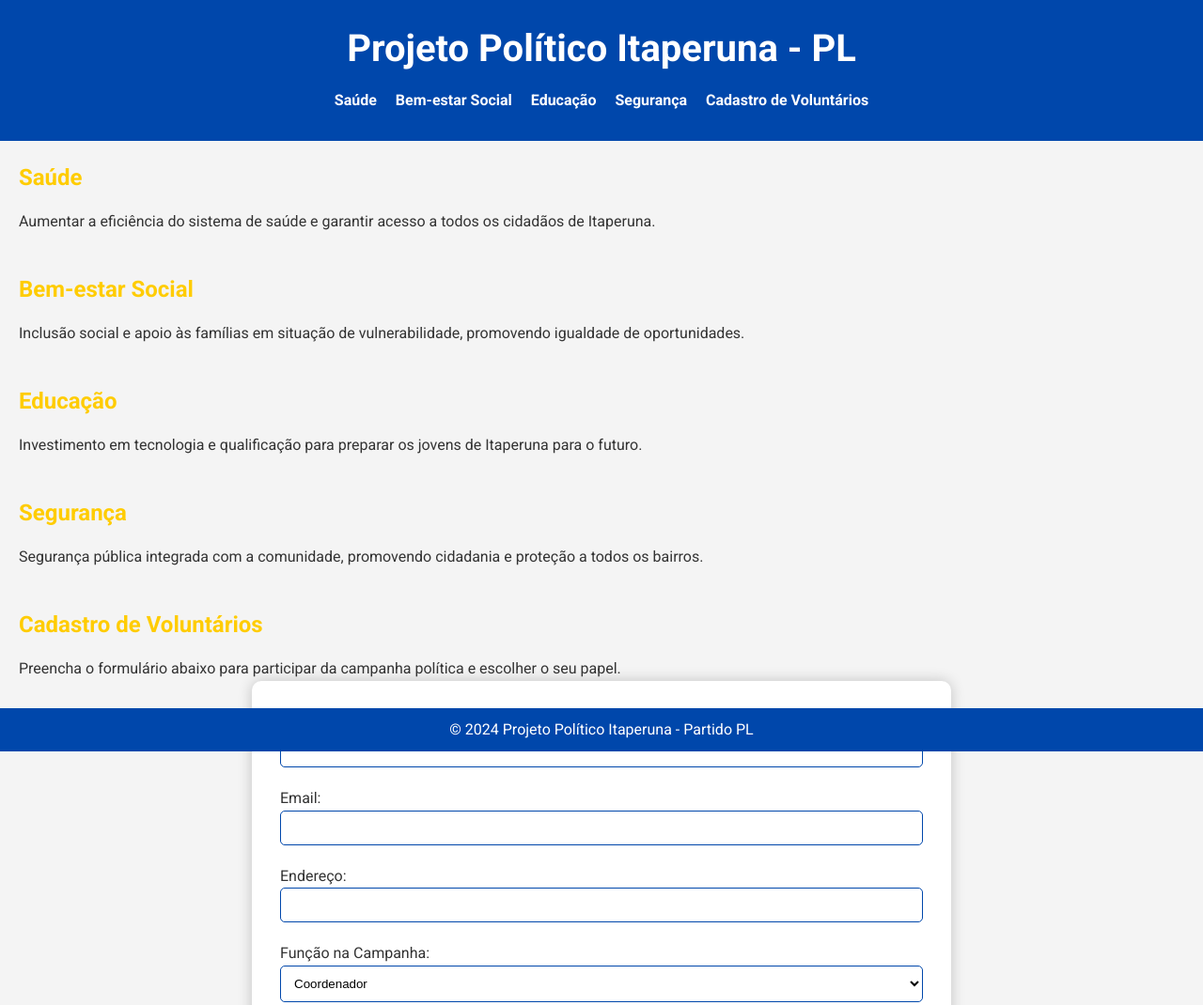
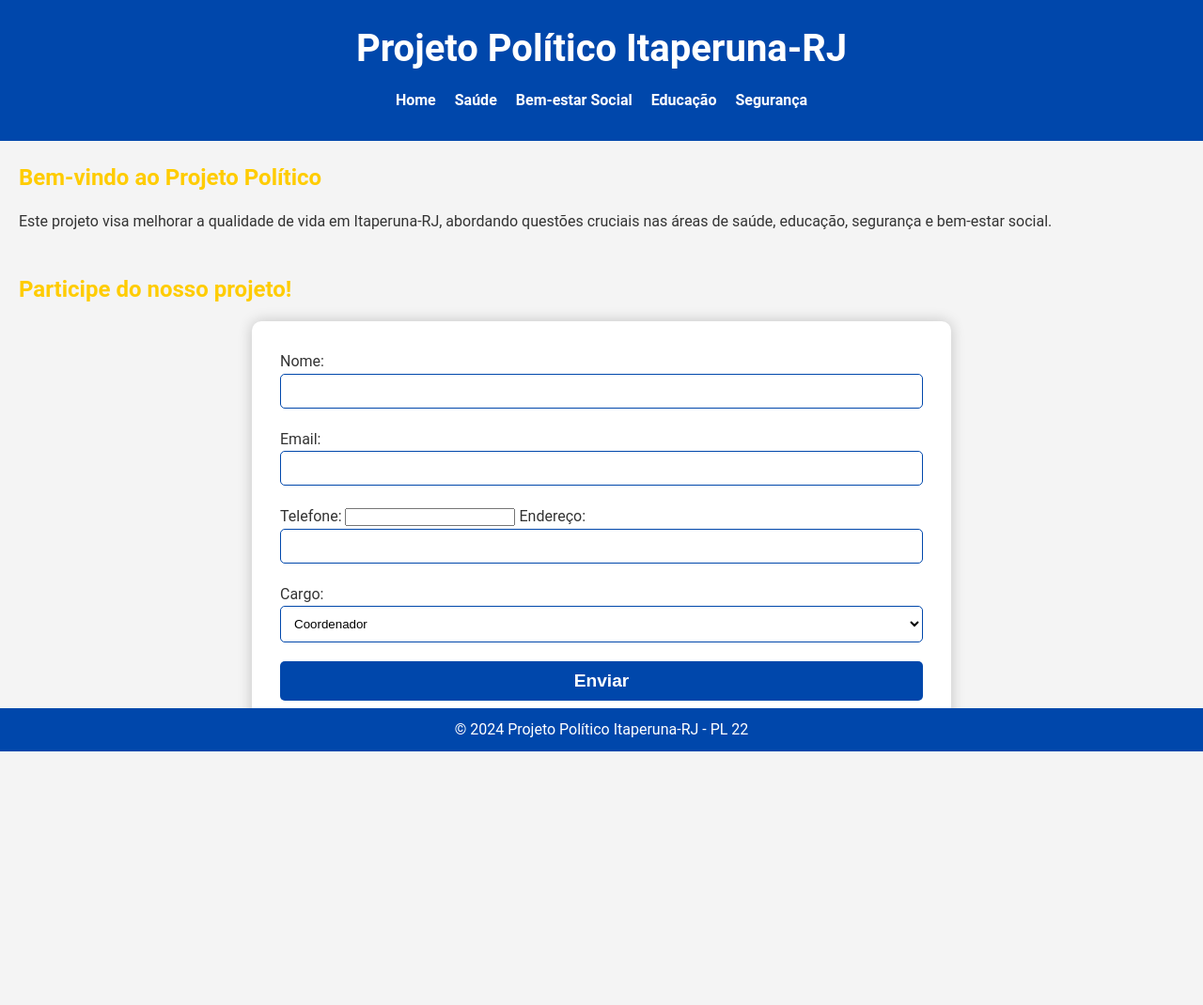
Before and after one commit to noroestenews/noroestenews.github.io, a plain HTML site: page index.html in a window 1280 px wide. Shown: the top 1070 px of the page at 94% size. After the commit the page ends 836 px from the top, so only its background shows below. Drawn offline with Linux system fonts and the light colour scheme.

Commit message:
Update index.html

```diff
--- a/index.html
+++ b/index.html
@@ -1,82 +1,73 @@
 <!DOCTYPE html>
-<html lang="pt-br">
+<html lang="pt-BR">
 <head>
     <meta charset="UTF-8">
     <meta name="viewport" content="width=device-width, initial-scale=1.0">
-    <title>Projeto Político - Itaperuna</title>
+    <title>Projeto Político - Itaperuna-RJ</title>
     <link rel="stylesheet" href="styles.css">
-    <link href="https://fonts.googleapis.com/css2?family=Roboto:wght@400;700&display=swap" rel="stylesheet">
 </head>
 <body>
     <header>
-        <h1>Projeto Político Itaperuna - PL</h1>
+        <h1>Projeto Político Itaperuna-RJ</h1>
         <nav>
             <ul>
-                <li><a href="#health">Saúde</a></li>
-                <li><a href="#social">Bem-estar Social</a></li>
-                <li><a href="#education">Educação</a></li>
-                <li><a href="#security">Segurança</a></li>
-                <li><a href="#volunteers">Cadastro de Voluntários</a></li>
+                <li><a href="index.html">Home</a></li>
+                <li><a href="saude.html">Saúde</a></li>
+                <li><a href="bem-estar.html">Bem-estar Social</a></li>
+                <li><a href="educacao.html">Educação</a></li>
+                <li><a href="seguranca.html">Segurança</a></li>
             </ul>
         </nav>
     </header>
-
     <main>
-        <section id="health">
-            <h2>Saúde</h2>
-            <p>Aumentar a eficiência do sistema de saúde e garantir acesso a todos os cidadãos de Itaperuna.</p>
+        <section>
+            <h2>Bem-vindo ao Projeto Político</h2>
+            <p>Este projeto visa melhorar a qualidade de vida em Itaperuna-RJ, abordando questões cruciais nas áreas de saúde, educação, segurança e bem-estar social.</p>
         </section>
-
-        <section id="social">
-            <h2>Bem-estar Social</h2>
-            <p>Inclusão social e apoio às famílias em situação de vulnerabilidade, promovendo igualdade de oportunidades.</p>
-        </section>
-
-        <section id="education">
-            <h2>Educação</h2>
-            <p>Investimento em tecnologia e qualificação para preparar os jovens de Itaperuna para o futuro.</p>
-        </section>
-
-        <section id="security">
-            <h2>Segurança</h2>
-            <p>Segurança pública integrada com a comunidade, promovendo cidadania e proteção a todos os bairros.</p>
-        </section>
-
-        <!-- Formulário de Cadastro de Voluntários -->
-        <section id="volunteers">
-            <h2>Cadastro de Voluntários</h2>
-            <p>Preencha o formulário abaixo para participar da campanha política e escolher o seu papel.</p>
-
-            <form id="volunteerForm">
-                <label for="nome">Nome Completo:</label>
+        <section>
+            <h2>Participe do nosso projeto!</h2>
+            <form id="campaignForm">
+                <label for="nome">Nome:</label>
                 <input type="text" id="nome" name="nome" required>
 
                 <label for="email">Email:</label>
                 <input type="email" id="email" name="email" required>
 
+                <label for="telefone">Telefone:</label>
+                <input type="tel" id="telefone" name="telefone" required>
+
                 <label for="endereco">Endereço:</label>
                 <input type="text" id="endereco" name="endereco" required>
 
-                <label for="role">Função na Campanha:</label>
-                <select id="role" name="role" required>
-                    <option value="Coordenador">Coordenador</option>
-                    <option value="Organizador">Organizador</option>
-                    <option value="Panfletador">Panfletador</option>
-                    <option value="Outros">Outros</option>
+                <label for="cargo">Cargo:</label>
+                <select id="cargo" name="cargo">
+                    <option value="coordenador">Coordenador</option>
+                    <option value="organizador">Organizador</option>
+                    <option value="panfletador">Panfletador</option>
+                    <option value="outros">Outros</option>
                 </select>
-
-                <label for="voto">Intenção de Voto:</label>
-                <input type="text" id="voto" name="voto" required>
 
                 <button type="submit">Enviar</button>
             </form>
         </section>
     </main>
+    <footer>
+        <p>&copy; 2024 Projeto Político Itaperuna-RJ - PL 22</p>
+    </footer>
+    <script>
+    const scriptURL = 'https://api.sheetmonkey.io/form/7wx8BeiFcDt93cTxQSQR8t';
+    const form = document.getElementById('campaignForm');
 
-    <footer>
-        <p>&copy; 2024 Projeto Político Itaperuna - Partido PL</p>
-    </footer>
+    form.addEventListener('submit', e => {
+        e.preventDefault();
 
-    <script src="script.js"></script>
+        fetch(scriptURL, { method: 'POST', body: new FormData(form) })
+            .then(response => {
+                alert('Dados enviados com sucesso!');
+                form.reset(); // Reseta o formulário após envio
+            })
+            .catch(error => console.error('Erro!', error.message));
+    });
+    </script>
 </body>
 </html>
```
